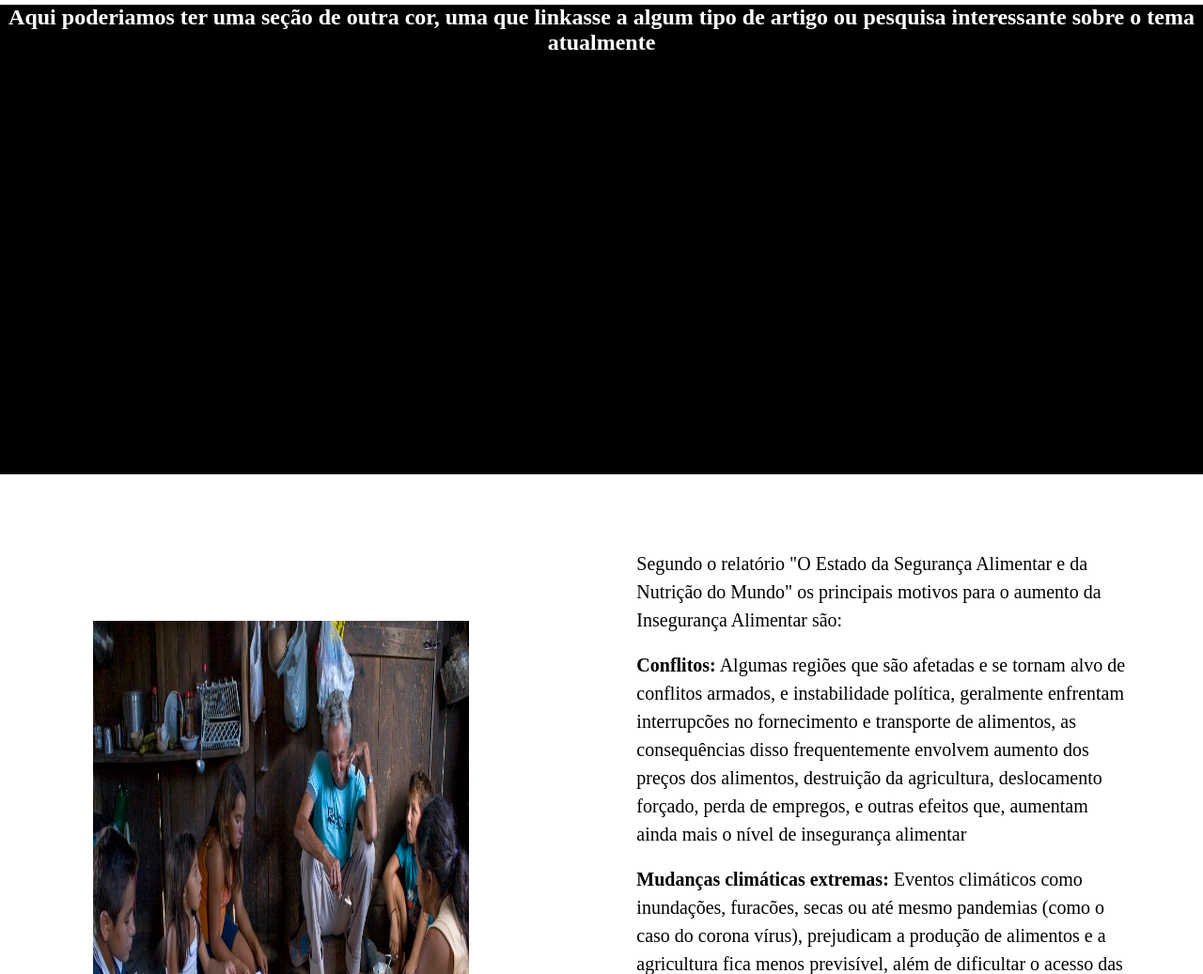
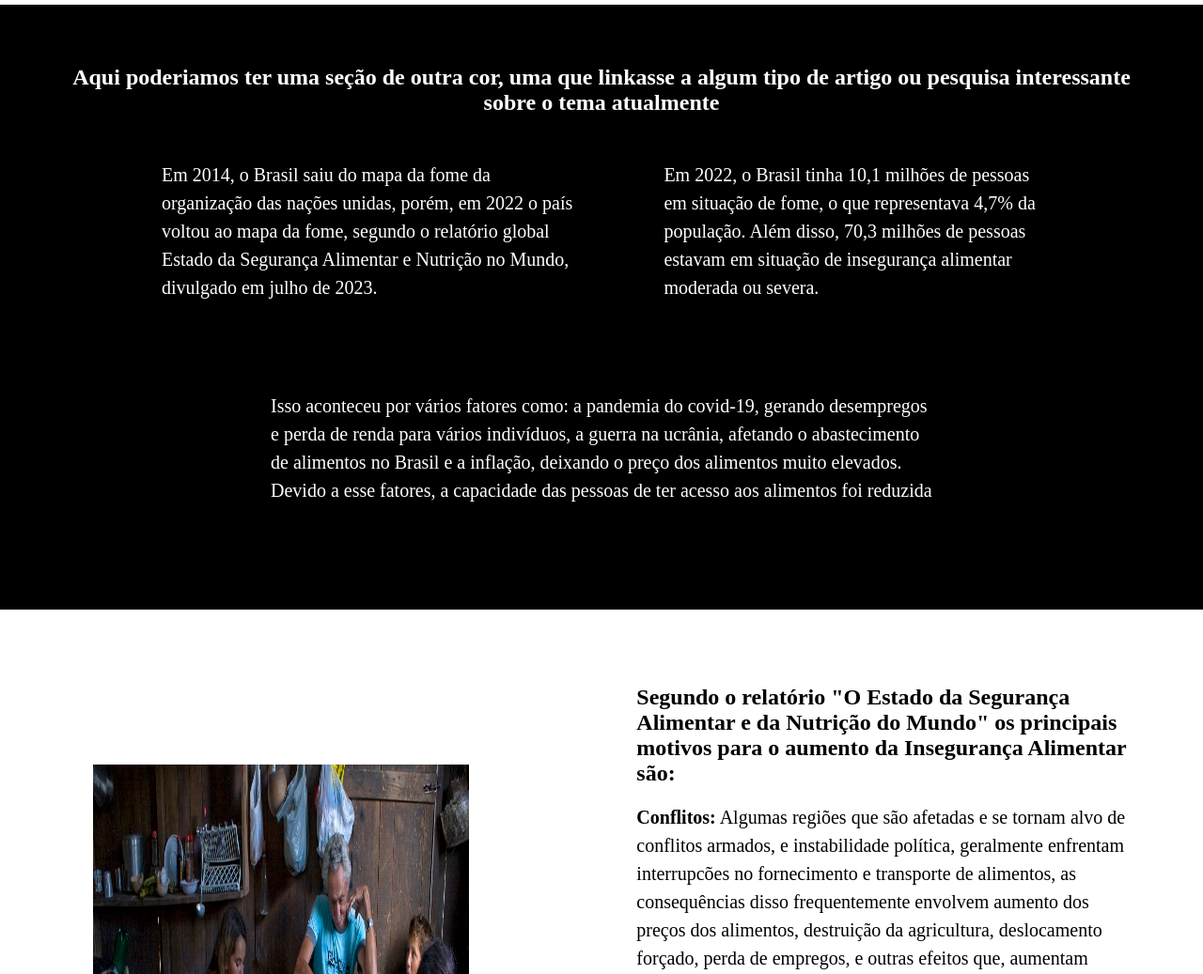
Before and after one commit to Andernial/Todos-Merecem-Comer, a plain HTML site: page index.html in a window 1280 px wide. Shown: the part 2620-3657 px from the top of the page at 94% size. Drawn offline with Linux system fonts and the light colour scheme.

Commit message:
adicionando coisas a seção 3

```diff
--- a/index.html
+++ b/index.html
@@ -42,8 +42,14 @@
             <div class="conteudos-block">
 
                 <div class="text-information">
-                    <p class="side-text">A insegurança alimentar é um problema que afeta milhões de pessoas em todo o mundo, só no Brasil, 70 milhões de brasileiros enfrentam diariamente a dura realidade da fome, enquanto globalmente, esse número ultrapassa mais de 700 milhões. <br> <br>
-                        É uma condição em que as pessoas não possuem acesso adequado a alimentos nutritivos e em quantidades suficientes para atender às suas necessidades diárias, isso significa que indivíduos e comunidades enfrentam a incerteza constante sobre quando e de onde  sua próxima refeição virá, e se será suficiente para sustentar suas vidas, conviver com esse desafio crônico pode afetar sua saúde, bem-estar e sobrevivência.
+                    <p class="side-text">A insegurança alimentar é um problema que afeta milhões de pessoas em todo o
+                        mundo, só no Brasil, 70 milhões de brasileiros enfrentam diariamente a dura realidade da fome,
+                        enquanto globalmente, esse número ultrapassa mais de 700 milhões. <br> <br>
+                        É uma condição em que as pessoas não possuem acesso adequado a alimentos nutritivos e em
+                        quantidades suficientes para atender às suas necessidades diárias, isso significa que indivíduos
+                        e comunidades enfrentam a incerteza constante sobre quando e de onde sua próxima refeição virá,
+                        e se será suficiente para sustentar suas vidas, conviver com esse desafio crônico pode afetar
+                        sua saúde, bem-estar e sobrevivência.
                     </p>
 
 
@@ -63,23 +69,33 @@
             <h1 class="title-placeholder">O fundo dessa seção pode ter uma cor/imagem diferente</h1>
             <div class="text-block">
                 <div class="left-block">
-                    <p>É importante observar que cada número apresentado representa a vida de uma pessoa que convive com a fome diariamente, e que por trás desses números existem histórias de luta e resiliência.</p>
+                    <p>É importante observar que cada número apresentado representa a vida de uma pessoa que convive com
+                        a fome diariamente, e que por trás desses números existem histórias de luta e resiliência.</p>
                 </div>
                 <div class="middle-block">
-                    <p class="side-text">Em 2022, mais de 70 milhões de pessoas no Brasil enfrentam algum grau de insegurança alimentar, que é  um grande desafio para a saúde e o bem-estar das comunidades afetadas.
+                    <p class="side-text">Em 2022, mais de 70 milhões de pessoas no Brasil enfrentam algum grau de
+                        insegurança alimentar, que é um grande desafio para a saúde e o bem-estar das comunidades
+                        afetadas.
                     </p>
                     <br>
-                        <p class="side-text">Em um mundo onde a comida é abundante para alguns, é difícil de acreditar que milhões de pessoas ainda lutam diariamente para obter alimentos suficientes e nutritivos para sustentar suas famílias.</p>
+                    <p class="side-text">Em um mundo onde a comida é abundante para alguns, é difícil de acreditar que
+                        milhões de pessoas ainda lutam diariamente para obter alimentos suficientes e nutritivos para
+                        sustentar suas famílias.</p>
                     <br>
-                        <p class="side-text">Os efeitos da insegurança alimentar são destruidores, vai muito além da fome, a saúde física e mental é prejudicada, causa fraqueza em comunidades, problemas de saúde, de crescimento e desenvolvimento, além do aprendizado enfraquecido. </p>
+                    <p class="side-text">Os efeitos da insegurança alimentar são destruidores, vai muito além da fome, a
+                        saúde física e mental é prejudicada, causa fraqueza em comunidades, problemas de saúde, de
+                        crescimento e desenvolvimento, além do aprendizado enfraquecido. </p>
                     <br>
-                        <p class="side-text">Além disso, a insegurança alimentar representa um desafio global para a estabilidade social e política, uma vez que a fome muitas vezes alimenta conflitos e deslocamentos em todo o mundo.</p>
+                    <p class="side-text">Além disso, a insegurança alimentar representa um desafio global para a
+                        estabilidade social e política, uma vez que a fome muitas vezes alimenta conflitos e
+                        deslocamentos em todo o mundo.</p>
 
 
 
                 </div>
                 <div class="right-block">
-                    <p>a insegurança alimentar é maior nos domicílios onde a pessoa de referência se autodeclara preta ou parda.</p>
+                    <p>a insegurança alimentar é maior nos domicílios onde a pessoa de referência se autodeclara preta
+                        ou parda.</p>
                 </div>
             </div>
 
@@ -93,6 +109,18 @@
         <section class="content3">
             <h1>Aqui poderiamos ter uma seção de outra cor, uma que linkasse a algum tipo de artigo ou pesquisa
                 interessante sobre o tema atualmente</h1>
+            <div class="content3-block">
+                <div class="content3-text">
+                <p class="block-text">Em 2014, o Brasil saiu do mapa da fome da organização das nações unidas, porém, em 2022 o país voltou ao mapa da fome, segundo o  relatório global Estado da Segurança Alimentar e Nutrição no Mundo, divulgado em julho de 2023.</p>
+                <br>
+                <p class="block-text">Em 2022, o Brasil tinha 10,1 milhões de pessoas em situação de fome, o que representava 4,7% da população. Além disso, 70,3 milhões de pessoas estavam em situação de insegurança alimentar moderada ou severa.</p>
+                <br>
+                 </div>
+                <div class="content3-text2">
+                <p class="block-text">Isso aconteceu por vários fatores como: a pandemia do covid-19, gerando desempregos e perda de renda para vários indivíduos, a guerra na ucrânia, afetando o abastecimento de alimentos no Brasil e a inflação, deixando o preço dos alimentos muito elevados. Devido a esse fatores, a capacidade das pessoas de ter acesso aos alimentos foi reduzida</p>
+
+                </div>
+            </div>
 
         </section>
 
@@ -102,18 +130,31 @@
                     <img src="/src/img/Imagem2.jpg" alt="aqui vai ficar uma imagem" id="imagem-conteudos2">
                 </div>
                 <div class="section3-text">
-                    <p class="side-text">Segundo o relatório "O Estado da Segurança Alimentar e da Nutrição do Mundo" os principais motivos para o aumento da Insegurança Alimentar são:</p>
+                    <h1 class="bold">Segundo o relatório "O Estado da Segurança Alimentar e da Nutrição do Mundo" os
+                        principais motivos para o aumento da Insegurança Alimentar são:</h1>
                     <br>
-                    <p class="side-text"><span class="bold"> Conflitos:</span> Algumas regiões que são afetadas e se tornam alvo de conflitos armados, e instabilidade política, geralmente enfrentam interrupcões no fornecimento e transporte de alimentos, as consequências disso frequentemente envolvem aumento dos preços dos alimentos, destruição da agricultura,
-                        deslocamento forçado, perda de empregos, e outras efeitos que, aumentam ainda mais o nível de insegurança alimentar</p>
+                    <p class="side-text"><span class="bold"> Conflitos:</span> Algumas regiões que são afetadas e se
+                        tornam alvo de conflitos armados, e instabilidade política, geralmente enfrentam interrupcões no
+                        fornecimento e transporte de alimentos, as consequências disso frequentemente envolvem aumento
+                        dos preços dos alimentos, destruição da agricultura,
+                        deslocamento forçado, perda de empregos, e outras efeitos que, aumentam ainda mais o nível de
+                        insegurança alimentar</p>
                     <br>
-                    <p class="side-text"><span class="bold">Mudanças climáticas extremas:</span> Eventos climáticos como inundações, furacões, secas ou até mesmo pandemias (como o caso do corona vírus), prejudicam a produção de alimentos e a agricultura fica menos previsível,
-                        além de dificultar o acesso das pessoas aos alimentos pois estas ficam em situação de vulnerabilidade.</p>
+                    <p class="side-text"><span class="bold">Mudanças climáticas extremas:</span> Eventos climáticos como
+                        inundações, furacões, secas ou até mesmo pandemias (como o caso do corona vírus), prejudicam a
+                        produção de alimentos e a agricultura fica menos previsível,
+                        além de dificultar o acesso das pessoas aos alimentos pois estas ficam em situação de
+                        vulnerabilidade.</p>
                     <br>
-                    <p class="side-text"><span class="bold">Desigualdade socioeconômica:</span> Alguns indíviduos que tem menos renda, riqueza e oportunidades, tem mais dificuldade de obter recursos e alimentos.O relatório destaca a necessidade de políticas públicas mais eficazes]
-                         e programas de proteção social para reduzir essas desigualdades e garantir o acesso equitativo à alimentação.</p>
+                    <p class="side-text"><span class="bold">Desigualdade socioeconômica:</span> Alguns indíviduos que
+                        tem menos renda, riqueza e oportunidades, tem mais dificuldade de obter recursos e alimentos.O
+                        relatório destaca a necessidade de políticas públicas mais eficazes]
+                        e programas de proteção social para reduzir essas desigualdades e garantir o acesso equitativo à
+                        alimentação.</p>
                     <br>
-                    <p class="side-text"><span class="bold"> Crises econômicas e Desperdício de alimentos: </span> Uma crise econômica pode gerar desempregos, reduzindo o consumo e a produção, o desperdício de alimentos agrava a escassez de recursos.</p>
+                    <p class="side-text"><span class="bold"> Crises econômicas e Desperdício de alimentos: </span> Uma
+                        crise econômica pode gerar desempregos, reduzindo o consumo e a produção, o desperdício de
+                        alimentos agrava a escassez de recursos.</p>
 
 
 
--- a/src/css/global.css
+++ b/src/css/global.css
@@ -107,10 +107,10 @@ nav a {
 .content3 {
     display: flex;
     flex-direction: column;
-    height: 500px;
     background-color: rgb(0, 0, 0);
     color: white;
     text-align: center;
+    padding: 4rem;
 }
 
 .conteudos-block {
@@ -128,6 +128,13 @@ nav a {
     font-weight: 500;
     font-size: 20px;
     line-height: 30px;
+}
+
+.block-text{
+    font-weight: 500;
+    font-size: 20px;
+    line-height: 30px;
+    padding: 3rem;
 }
 
 .text-information {
@@ -226,6 +233,26 @@ nav a {
     display: flex;
     flex-direction: row;
     align-items: center;
+}
+
+.content3-block{
+    display: flex;
+    justify-content: center;
+    align-items: center;
+    flex-direction: column;
+    color: white;
+    height: 100%;
+    text-align: start;
+}
+
+.content3-text{
+    display: flex;
+    flex-direction: row;
+    width: 129ch;
+}
+
+.content3-text2{
+    width: 100ch;
 }
 
 .section3-text{
```
Lines whose indentation alone changed are shown as unchanged.
